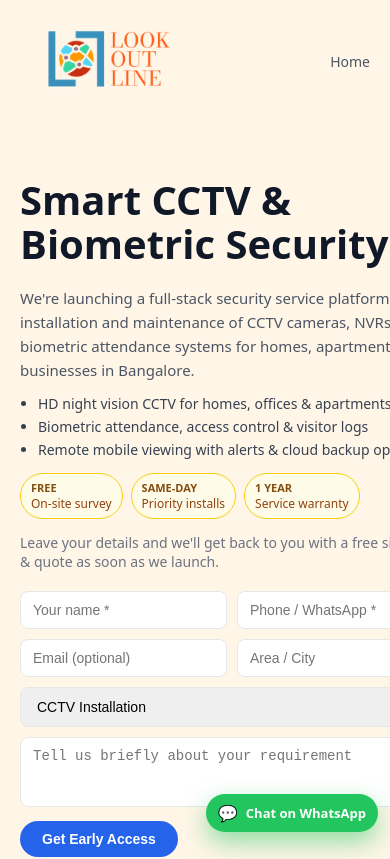
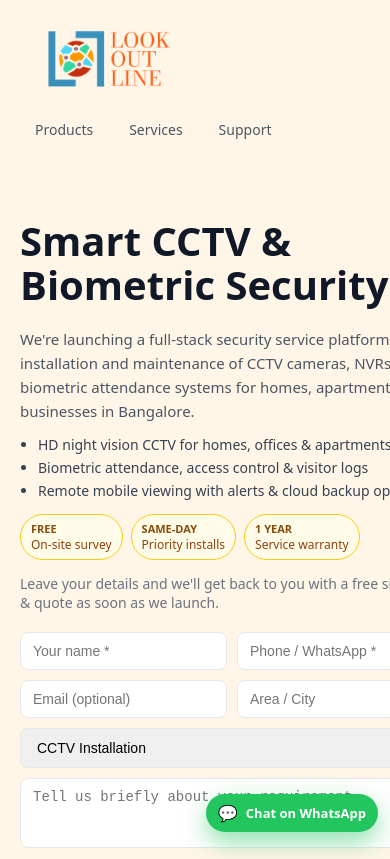
Before and after one commit to Hacker0555/cctv-coming-soon, a React (Vite) app in the folder frontend/: page / in a window 390 px wide. Shown: the top 859 px of the page. Built offline with nearby package versions, Linux system fonts and the light colour scheme.

Commit message:
Button change

```diff
--- a/frontend/src/App.css
+++ b/frontend/src/App.css
@@ -32,6 +32,15 @@ body {
   align-items: center;
 }
 
+.logo-button {
+  border: none;
+  background: transparent;
+  padding: 0;
+  cursor: pointer;
+  display: flex;
+  align-items: center;
+}
+
 .logo-img {
   width: 220px;
   height: auto;
@@ -39,10 +48,27 @@ body {
 }
 
 /* --- NAV --- */
+.nav-links {
+  display: flex;
+  align-items: center;
+  gap: 10px;
+  font-size: 14px;
+}
+
 .nav-links a {
-  font-size: 14px;
   text-decoration: none;
+  padding: 6px 14px;
+  border-radius: 999px;
+  border: 1px solid transparent;
   color: #4b5563;
+  background: transparent;
+  transition: all 0.18s ease;
+}
+
+.nav-links a:hover {
+  background: #111827;
+  color: #f9fafb;
+  border-color: #111827;
 }
 
 /* --- HERO SECTION --- */
@@ -660,6 +686,17 @@ body {
     max-width: 100%;
   }
 
+  .header {
+    flex-direction: column;
+    align-items: flex-start;
+    gap: 8px;
+  }
+
+  .nav-links {
+    gap: 6px;
+    flex-wrap: wrap;
+  }
+
   .hero {
     flex-direction: column;
     align-items: flex-start;
--- a/frontend/src/App.jsx
+++ b/frontend/src/App.jsx
@@ -96,18 +96,35 @@ function App() {
     setOpenFaqIndex((prev) => (prev === index ? null : index));
   };
 
+  const scrollToTop = () => {
+    window.scrollTo({
+      top: 0,
+      behavior: "smooth",
+    });
+  };
+
   return (
-    <div className="page">
+    <div className="page" id="top">
       <header className="header">
         <div className="logo">
+          <button
+            type="button"
+            className="logo-button"
+            onClick={scrollToTop}
+            aria-label="Go to home"
+          >
             <img src={logo} alt="LookOutline logo" className="logo-img" />
+          </button>
         </div>
         <nav className="nav-links">
-          <a href="#home">Home</a>
+          <a href="#products">Products</a>
+          <a href="#services">Services</a>
+          <a href="#support">Support</a>
         </nav>
       </header>
 
-      <main className="hero" id="home">
+      {/* MAIN HERO (Services + Lead form) */}
+      <main className="hero" id="services">
         <section className="hero-left">
           <h1>
             Smart CCTV &<br />
@@ -312,39 +329,47 @@ function App() {
         </div>
       </section>
 
-      {/* TRUST BADGES STRIP */}
+      {/* PRODUCTS: brands + trust strip */}
+      <section id="products">
         <section className="trust-strip">
           <div className="trust-item">
             <div className="trust-icon">🛡️</div>
             <div className="trust-text">
               <span className="trust-title">500+ installations</span>
-            <span className="trust-subtitle">Homes &amp; businesses secured</span>
+              <span className="trust-subtitle">
+                Homes &amp; businesses secured
+              </span>
             </div>
           </div>
           <div className="trust-item">
             <div className="trust-icon">⭐</div>
             <div className="trust-text">
               <span className="trust-title">4.9/5 rated service</span>
-            <span className="trust-subtitle">Trusted by Bangalore customers</span>
+              <span className="trust-subtitle">
+                Trusted by Bangalore customers
+              </span>
             </div>
           </div>
           <div className="trust-item">
             <div className="trust-icon">🧰</div>
             <div className="trust-text">
               <span className="trust-title">Certified technicians</span>
-            <span className="trust-subtitle">Professional installation &amp; support</span>
+              <span className="trust-subtitle">
+                Professional installation &amp; support
+              </span>
             </div>
           </div>
           <div className="trust-item">
             <div className="trust-icon">📍</div>
             <div className="trust-text">
               <span className="trust-title">Bangalore-wide coverage</span>
-            <span className="trust-subtitle">Apartments, villas &amp; offices</span>
+              <span className="trust-subtitle">
+                Apartments, villas &amp; offices
+              </span>
             </div>
           </div>
         </section>
 
-      {/* BRANDS SECTION */}
         <section className="brands-section">
           <p className="brands-label">We work with leading security brands</p>
           <div className="brands-row">
@@ -356,8 +381,10 @@ function App() {
             <span className="brand-pill">Biometric OEMs</span>
           </div>
         </section>
+      </section>
 
-      {/* FAQ SECTION */}
+      {/* SUPPORT: FAQ + location */}
+      <section id="support">
         <section className="faq-section">
           <h2 className="faq-title">Frequently asked questions</h2>
           <div className="faq-list">
@@ -388,14 +415,14 @@ function App() {
           </div>
         </section>
 
-      {/* LOCATION / SERVICE AREA SECTION */}
         <section className="location-section">
           <div className="location-header">
             <div className="location-icon">📍</div>
             <div>
               <h2 className="location-title">Where we currently serve</h2>
               <p className="location-subtitle">
-              We&apos;re starting with complete coverage across Bangalore city.
+                We&apos;re starting with complete coverage across Bangalore
+                city.
               </p>
             </div>
           </div>
@@ -419,11 +446,12 @@ function App() {
               <span className="location-pill">Many more localities…</span>
             </div>
             <p className="location-note">
-            If you&apos;re within Bangalore city limits, we&apos;ll most likely
-            cover your area. Leave your details above and we&apos;ll confirm
-            service availability.
+              If you&apos;re within Bangalore city limits, we&apos;ll most
+              likely cover your area. Leave your details above and we&apos;ll
+              confirm service availability.
             </p>
           </div>
+        </section>
       </section>
 
       {/* Floating WhatsApp button */}
```
Lines whose indentation alone changed are shown as unchanged.
